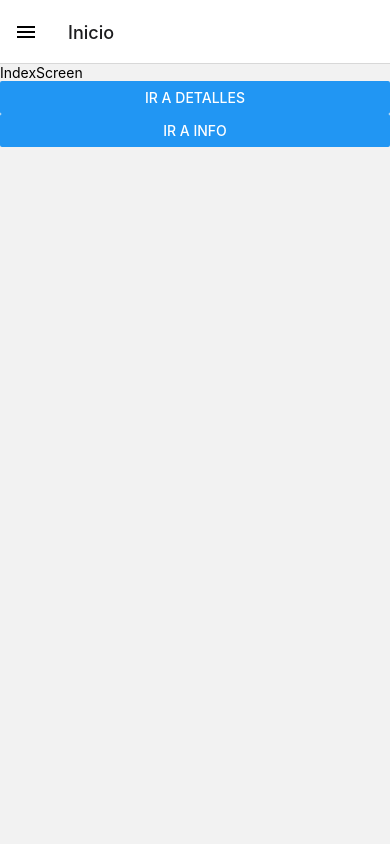
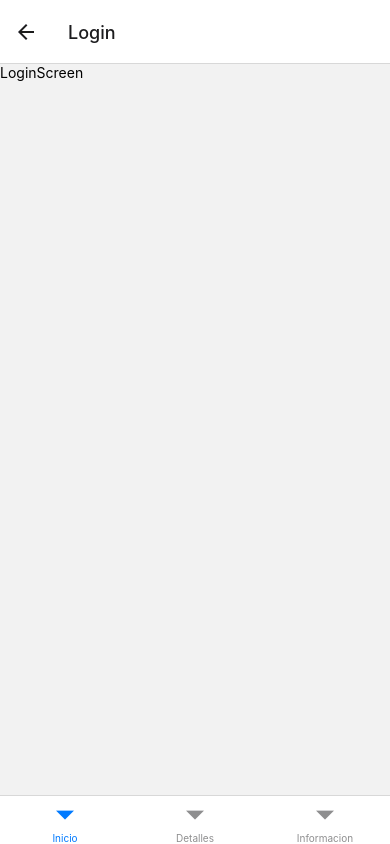
Before and after one commit to EmilianoChofis/travel, a React Native app: screen /loginS in a window 390 px wide. Before the commit this address had no page. Built offline with nearby package versions, Linux system fonts and the light colour scheme.

Commit message:
navegacion con tab y stack

```diff
--- a/src/navigation/AppNavigation.js
+++ b/src/navigation/AppNavigation.js
@@ -6,9 +6,13 @@ import InformationScreen from "../screens/InformationScreen";
 import {createBottomTabNavigator} from "@react-navigation/bottom-tabs";
 import {NavigationContainer} from "@react-navigation/native";
 import {createDrawerNavigator} from "@react-navigation/drawer";
+import LoginScreen from "../screens/LoginScreen";
+import IndexStack from "./IndexStack";
+import DetailsStack from "./DetailsStack";
 
+/*
 
-/*Navegacion con drawer*/
+/!*Navegacion con drawer*!/
 const Drawer = createDrawerNavigator();
 
 export default function App() {
@@ -20,22 +24,21 @@ export default function App() {
         </Drawer.Navigator>
     );
 }
+*/
 
 
 /*Navegacion con uso de Tabs*/
-/*
 const Tab = createBottomTabNavigator();
 
 export default function AppNavigation() {
     return (
-        <Tab.Navigator>
-            <Tab.Screen name="index" component={IndexScreen} options={{title: "Inicio"}} />
-            <Tab.Screen name="details" component={DetailsScreen} options={{title: "Detalles"}} />
-            <Tab.Screen name="info" component={InformationScreen} options={{title: "Informacion"}} />
+        <Tab.Navigator screenOptions={{headerShown: false}}>
+            <Tab.Screen name="index" component={IndexStack} options={{title: "Inicio"}} />
+            <Tab.Screen name="details" component={DetailsStack} options={{title: "Detalles"}} />
+            <Tab.Screen name="info" component={InformationScreen} options={{title: "Informacion", headerShown: true}} />
         </Tab.Navigator>
     );
 }
-*/
 
 /*Uso de navegacion con Stack*/
 
--- /dev/null
+++ b/src/navigation/DetailsStack.js
@@ -0,0 +1,15 @@
+import { createNativeStackNavigator } from '@react-navigation/native-stack';
+import IndexScreen from "../screens/IndexScreen";
+import LoginScreen from "../screens/LoginScreen";
+import DetailsScreen from "../screens/DetailsScreen";
+
+const Stack = createNativeStackNavigator();
+export default function DetailsStack() {
+    return (
+        <Stack.Navigator>
+            <Stack.Screen name="detailsS" component={DetailsScreen} options={{title:"Detalles"}}/>
+            <Stack.Screen name="loginS" component={LoginScreen} options={{title:"Login"}}/>
+
+        </Stack.Navigator>
+    )
+}
--- /dev/null
+++ b/src/navigation/IndexStack.js
@@ -0,0 +1,16 @@
+import { View, Text } from 'react-native'
+import React from 'react'
+import { createNativeStackNavigator } from '@react-navigation/native-stack';
+import IndexScreen from "../screens/IndexScreen";
+import LoginScreen from "../screens/LoginScreen";
+
+const Stack = createNativeStackNavigator();
+export default function IndexStack() {
+  return (
+      <Stack.Navigator>
+        <Stack.Screen name="indexS" component={IndexScreen} options={{title:"Inicioooo"}}/>
+          <Stack.Screen name="loginS" component={LoginScreen} options={{title:"Login"}}/>
+
+      </Stack.Navigator>
+  )
+}
--- a/src/screens/IndexScreen.js
+++ b/src/screens/IndexScreen.js
@@ -1,5 +1,6 @@
 import {Button, StyleSheet, Text, View} from 'react-native'
 import React from 'react'
+import DetailsStack from "../navigation/DetailsStack";
 
 export default function IndexScreen(props) {
     console.log(props);
@@ -10,6 +11,7 @@ export default function IndexScreen(props) {
       <Text>IndexScreen</Text>
         <Button title='ir a detalles' onPress={()=>navigate("details")}></Button>
         <Button title='ir a info' onPress={()=>navigate("info")}></Button>
+        <Button title='ir a Login' onPress={()=>navigate("details",{screen:"loginS"})}></Button>
     </View>
   )
 }
--- /dev/null
+++ b/src/screens/LoginScreen.js
@@ -0,0 +1,10 @@
+import { View, Text } from 'react-native'
+import React from 'react'
+
+export default function LoginScreen() {
+  return (
+    <View>
+      <Text>LoginScreen</Text>
+    </View>
+  )
+}
```
